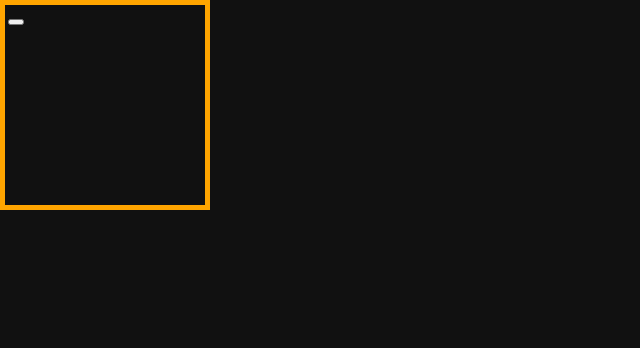
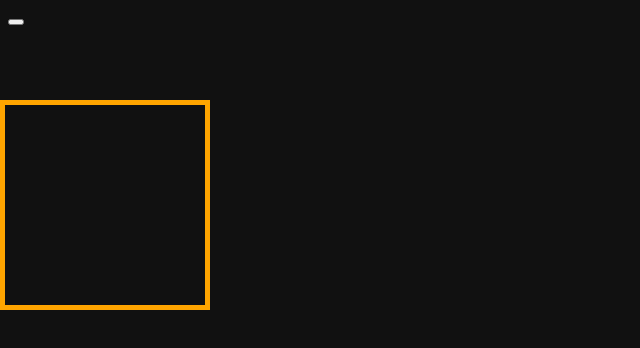
Before and after one commit to mmpk/circle, a website: page ui/main.reel/main.html in a window 1280 px wide. Shown: the whole page, without its empty margins (0-640 px from the left). Drawn offline with Linux system fonts and the light colour scheme.

Commit message:
Update component ui/main.reel/main.html

```diff
--- a/ui/main.reel/main.html
+++ b/ui/main.reel/main.html
@@ -227,7 +227,7 @@
         <button data-montage-id="button">
 
         </button>
-        <div style="position: absolute; top: 0; left: 0; right: 0; bottom: 0" data-montage-id="flow">
+        <div style="position: absolute; top: 100px; left: 0; right: 0; bottom: 0" data-montage-id="flow">
             <div class="obj">
                 <h1 data-montage-id="title">
 
```
